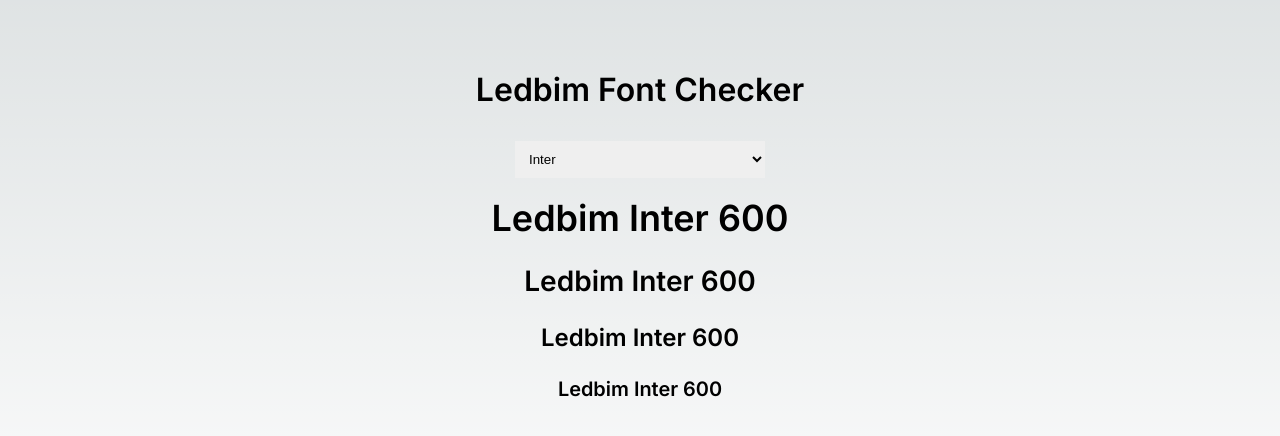
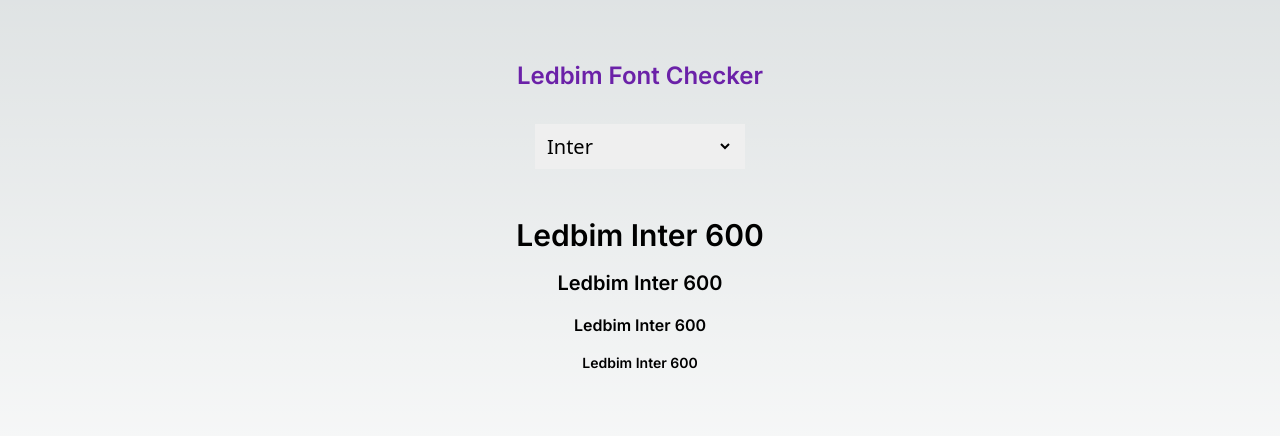
Before and after one commit to onurataasar/ledbim-font-checker, a Next.js app: page / in a window 1280 px wide. Shown: the part 184-620 px from the top of the page. Built offline with nearby package versions, Linux system fonts and the light colour scheme; a web font is replaced by a local one.

Commit message:
tailwind added to project

```diff
--- a/components/FontSelect/index.tsx
+++ b/components/FontSelect/index.tsx
@@ -1,22 +1,22 @@
 import React from "react";
 import styles from "./styles.module.scss";
 const FontSelect = ({
-  fonts,
+  fonts = [],
   onChange,
 }: {
-  fonts: Array<any>;
+  fonts?: Array<string>;
   onChange: any;
 }) => {
   return (
-    <>
+    <div>
       <select className={styles.font_select} onChange={onChange}>
         {fonts.map((font: any, id) => (
           <option className={styles.option} key={id}>
-            <span>{font}</span>
+            {font}
           </option>
         ))}
       </select>
-    </>
+    </div>
   );
 };
 
--- a/components/FontSelect/styles.module.scss
+++ b/components/FontSelect/styles.module.scss
@@ -1,12 +1,7 @@
 .font_select {
-  padding: 10px;
-  width: 250px;
-  border: 0;
+  @apply pl-2 pr-16 py-2 text-xl;
+  border-right: 12px solid transparent;
 }
 .option {
-  padding: 2rem;
-  height: 60px;
-  span {
-    font-size: 160px;
-  }
+  @apply border-none;
 }
--- a/package.json
+++ b/package.json
@@ -20,5 +20,10 @@
     "react-dom": "18.2.0",
     "sass": "^1.57.1",
     "typescript": "4.9.4"
+  },
+  "devDependencies": {
+    "autoprefixer": "^10.4.13",
+    "postcss": "^8.4.21",
+    "tailwindcss": "^3.2.4"
   }
 }
--- a/pages/index.tsx
+++ b/pages/index.tsx
@@ -40,12 +40,7 @@
       </Head>
       <main className={styles.main}>
         <h1 className={inter.className}>Ledbim Font Checker</h1>
-        <FontSelect
-          fonts={fonts}
-          onChange={(e: { target: { value: React.SetStateAction<string> } }) =>
-            handleSelect(e)
-          }
-        />
+        <FontSelect fonts={fonts} onChange={(e: any) => handleSelect(e)} />
         <div className={styles.container}>
           <div className={styles.font_wrapper}>
             <h2 className={font.className}>
--- /dev/null
+++ b/postcss.config.js
@@ -0,0 +1,6 @@
+module.exports = {
+  plugins: {
+    tailwindcss: {},
+    autoprefixer: {},
+  },
+}
--- a/styles/Home.module.scss
+++ b/styles/Home.module.scss
@@ -5,6 +5,9 @@
   align-items: center;
   gap: 2rem;
   min-height: 100vh;
+  h1 {
+    @apply text-2xl text-purple-800;
+  }
 }
 
 .container {
@@ -16,12 +19,23 @@
   align-items: center;
   max-width: 50%;
   .font_wrapper {
-    scale: 150%;
     padding-top: 1rem;
     display: flex;
     gap: 1rem;
     flex-direction: column;
     justify-content: center;
     align-items: center;
+    h2 {
+      @apply text-3xl;
+    }
+    h3 {
+      @apply text-xl;
+    }
+    h4 {
+      @apply text-base;
+    }
+    h5 {
+      @apply text-sm;
+    }
   }
 }
--- /dev/null
+++ b/tailwind.config.js
@@ -0,0 +1,12 @@
+/** @type {import('tailwindcss').Config} */
+module.exports = {
+  content: [
+    "./app/**/*.{js,ts,jsx,tsx}",
+    "./pages/**/*.{js,ts,jsx,tsx}",
+    "./components/**/*.{js,ts,jsx,tsx}",
+  ],
+  theme: {
+    extend: {},
+  },
+  plugins: [],
+};
```
Also changed, not shown: styles/globals.css (+7 -3 lines), 1 other file (tests, documents, lock files or other folders).
